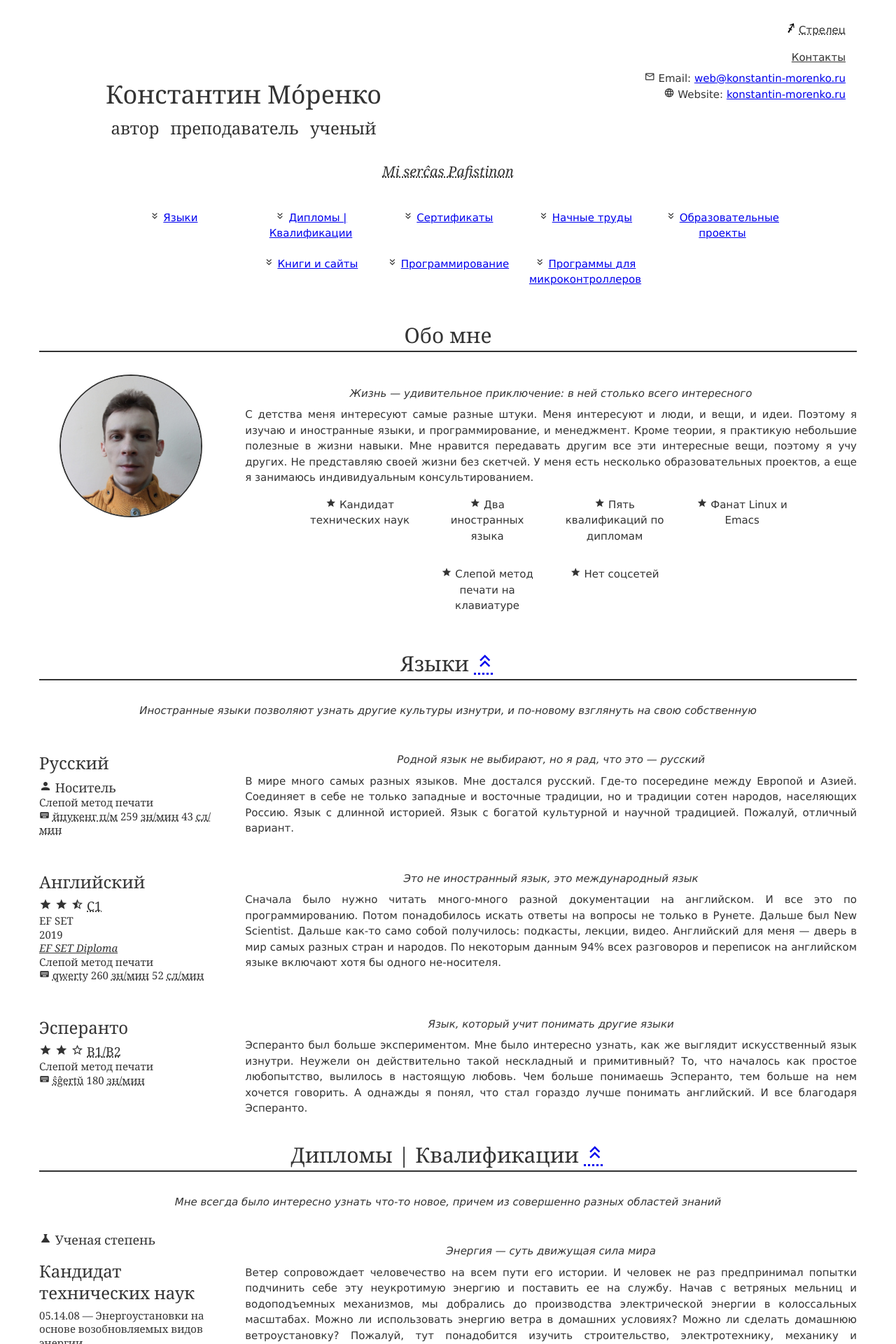
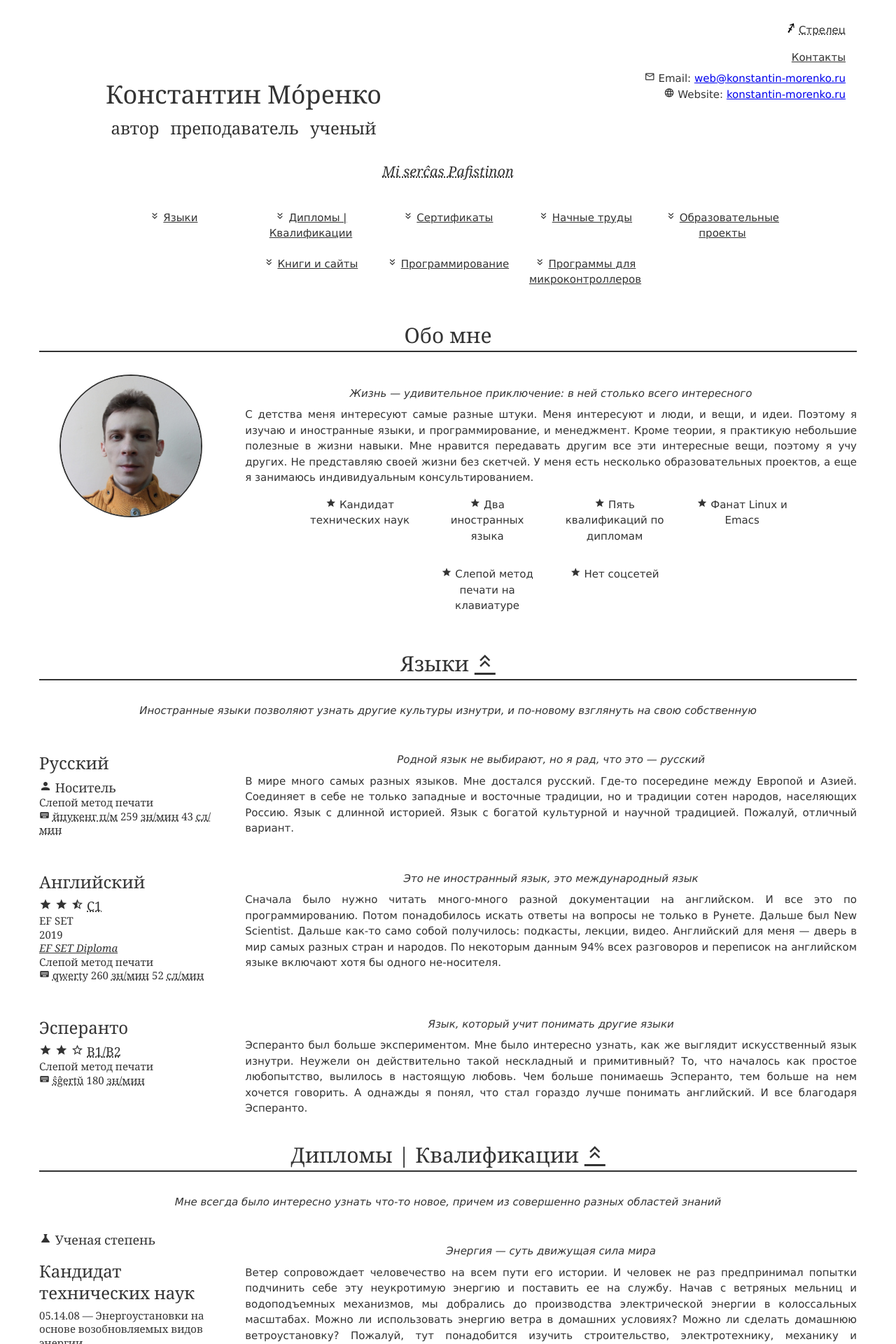
Before and after one commit to konstantin-morenko/jresume, a Jekyll site: the page built from index.md, in a window 1280 px wide. Shown: the top 1920 px of the page at 70% size. Built offline with Jekyll 4.4.1, drawn with Linux system fonts in a browser that asks for light colours.

Commit message:
a-tag in headers

```diff
--- a/css/main.scss
+++ b/css/main.scss
@@ -181,6 +181,14 @@ abbr, span[title] {
 	flex-shrink: 0;
 	text-align: center;
     }
+
+    a:link {
+	color: $color;
+    }
+    a:visited {
+	color: $color;
+    }
+
 }
 
 .section {
@@ -195,6 +203,16 @@ abbr, span[title] {
 	position: sticky;
 	top: 0;
 	background-color: $background-color;
+
+	a:link {
+	    color: $color;
+	}
+	a:visited {
+	    color: $color;
+	}
+	a span {
+	    text-decoration: underline;
+	}
     }
     .link-block {
 	display: flex;
```
